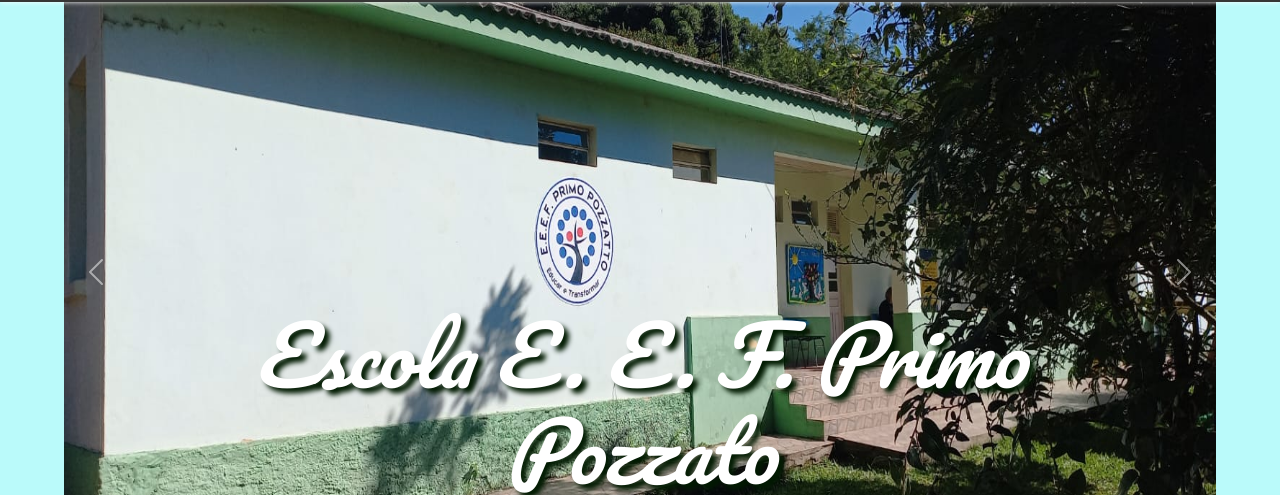
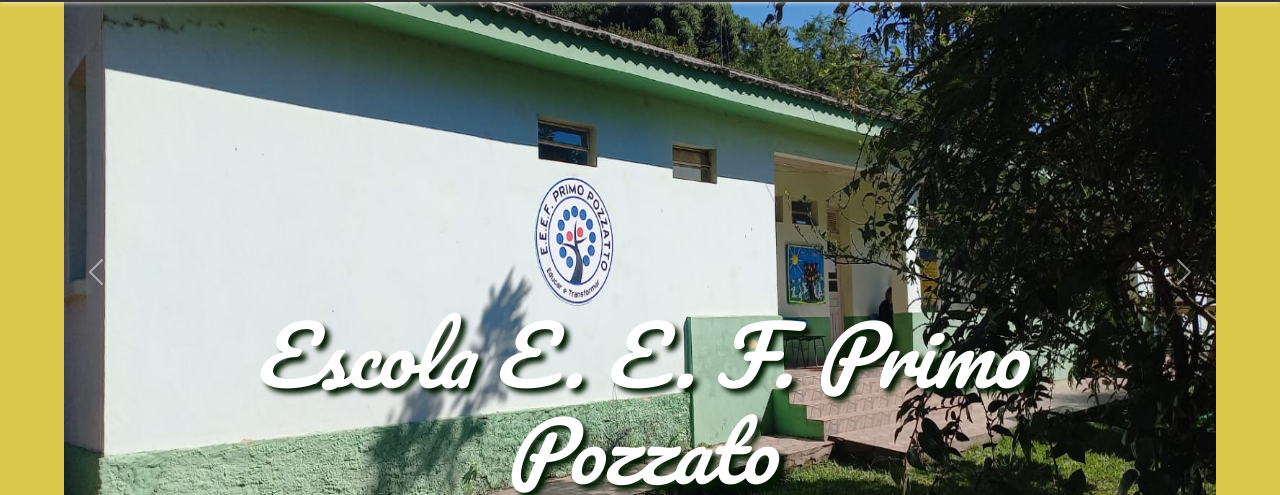
Before and after one commit to Jennifer-Cabral/Sustentabilidade, a plain HTML site: page index.html in a window 1280 px wide. Shown: the part 78-573 px from the top of the page. Drawn offline with nearby package versions, Linux system fonts and the light colour scheme.

Commit message:
troca de cor

```diff
--- a/assets/css/style.css
+++ b/assets/css/style.css
@@ -7,7 +7,7 @@
 body{
     font-size: 100%;
     font-family: Arial, Helvetica, sans-serif;
-    background-color: rgb(186, 250, 250);
+    background-color: rgb(221, 200, 78);
     color: whitesmoke;
 }
 
```
